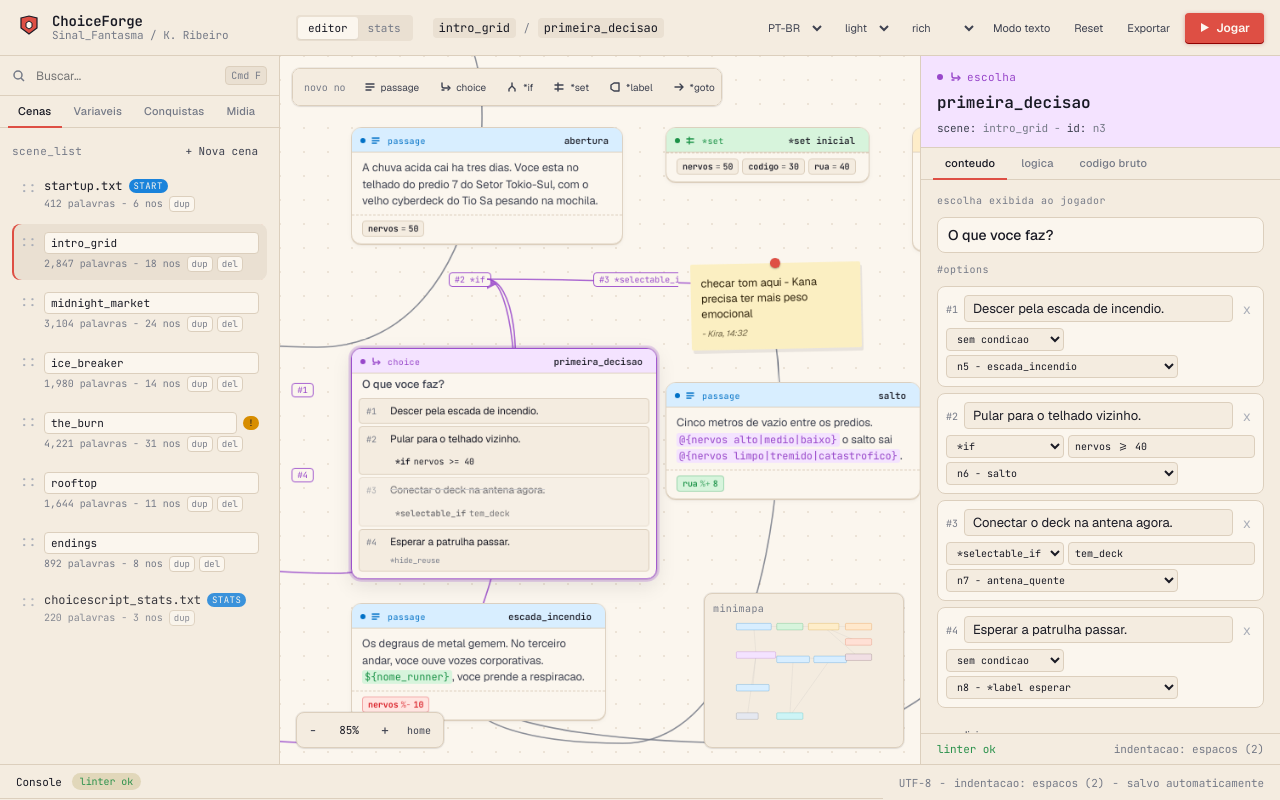
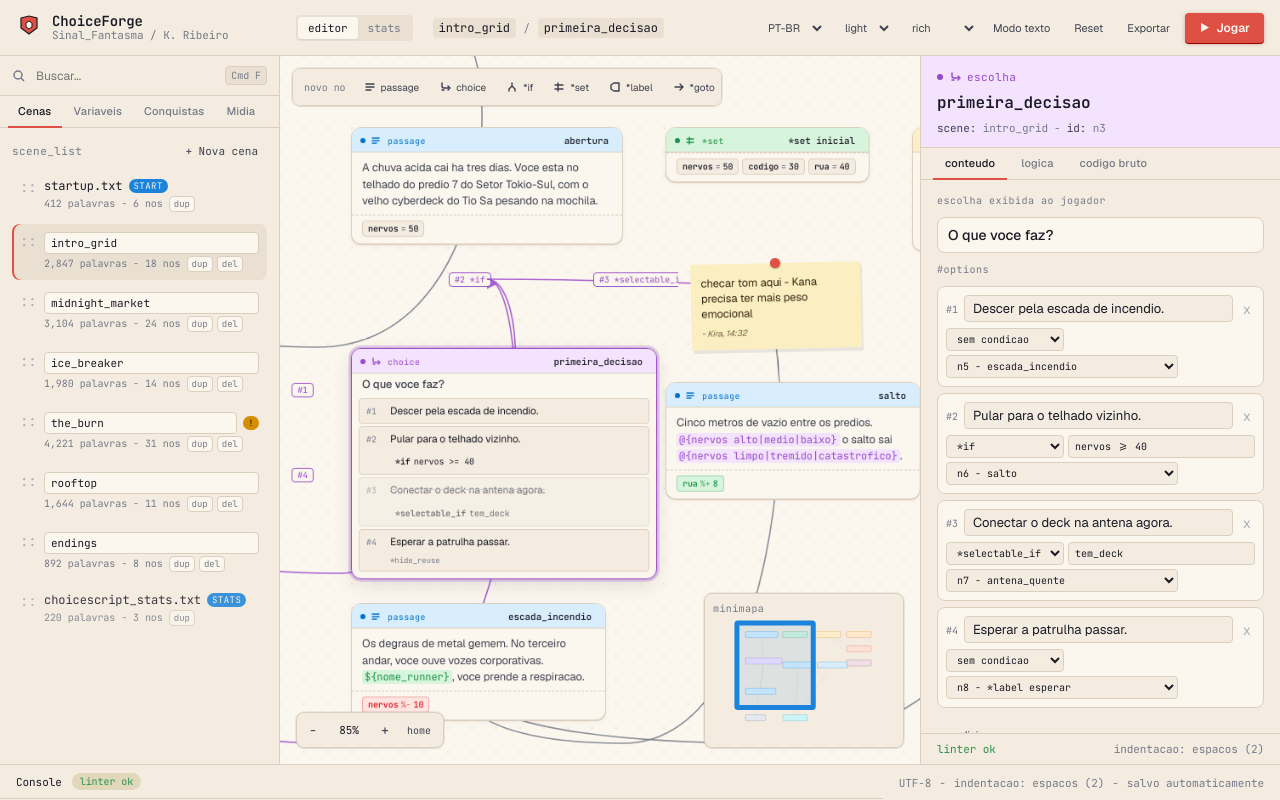
Before and after one commit to viniman27/ChoiceForge, a React (Vite) app: page / in a window 1280 px wide. Built offline with nearby package versions, Linux system fonts and the light colour scheme.

Commit message:
Improve graph panning and minimap

```diff
--- a/src/components/GraphCanvas.tsx
+++ b/src/components/GraphCanvas.tsx
@@ -1,4 +1,4 @@
-import { useEffect, useState } from "react";
+import { useEffect, useRef, useState } from "react";
 import type { ChoiceForgeProject, Density, I18nLabels, NodeType } from "../domain/types";
 import { NodeCard, NodeIcon, typeColors } from "./NodeCard";
 
@@ -20,10 +20,23 @@ interface GraphCanvasProps {
 const creatableNodeTypes: NodeType[] = ["passage", "choice", "if", "set", "label", "goto", "goto_scene", "gosub", "checkpoint", "ending"];
 
 export function GraphCanvas({ data, density, labels, selectedId, setSelectedId, onMoveNode, onAddNode, onDeleteNode, pan, onPan, zoom, setZoom }: GraphCanvasProps) {
+  const canvasRef = useRef<HTMLDivElement | null>(null);
   const [drag, setDrag] = useState<{ nodeId: string; startX: number; startY: number; origX: number; origY: number } | null>(null);
   const [panning, setPanning] = useState<{ startX: number; startY: number; origX: number; origY: number } | null>(null);
+  const [viewport, setViewport] = useState({ width: 1000, height: 700 });
   const [space, setSpace] = useState(false);
   const errorNodeIds = new Set(data.lints.filter((lint) => lint.level === "error" && lint.node).map((lint) => lint.node));
+
+  useEffect(() => {
+    const element = canvasRef.current;
+    if (!element) return;
+
+    const updateViewport = () => setViewport({ width: element.clientWidth, height: element.clientHeight });
+    updateViewport();
+    const observer = new ResizeObserver(updateViewport);
+    observer.observe(element);
+    return () => observer.disconnect();
+  }, []);
 
   useEffect(() => {
     const keyDown = (event: KeyboardEvent) => {
@@ -72,18 +85,32 @@ export function GraphCanvas({ data, density, labels, selectedId, setSelectedId,
 
   return (
     <div
+      ref={canvasRef}
       className="canvas-wrap"
       onWheel={(event) => {
-        if (!event.ctrlKey && !event.metaKey) return;
         event.preventDefault();
-        setZoom((current) => Math.max(0.4, Math.min(1.6, current - event.deltaY * 0.0015)));
+        if (event.ctrlKey || event.metaKey) {
+          const rect = event.currentTarget.getBoundingClientRect();
+          const pointer = { x: event.clientX - rect.left, y: event.clientY - rect.top };
+          setZoom((current) => {
+            const next = Math.max(0.25, Math.min(2.5, current - event.deltaY * 0.0015));
+            const worldX = (pointer.x - pan.x) / current;
+            const worldY = (pointer.y - pan.y) / current;
+            onPan({ x: pointer.x - worldX * next, y: pointer.y - worldY * next });
+            return next;
+          });
+          return;
+        }
+        onPan({ x: pan.x - event.deltaX, y: pan.y - event.deltaY });
       }}
       onPointerDown={(event) => {
-        if (event.target !== event.currentTarget && !(event.target as HTMLElement).classList.contains("canvas-grid")) return;
+        if (!isCanvasPanTarget(event.target)) return;
         setSelectedId(null);
-        if (space || event.button === 1) setPanning({ startX: event.clientX, startY: event.clientY, origX: pan.x, origY: pan.y });
+        if (event.button === 0 || event.button === 1 || space) {
+          setPanning({ startX: event.clientX, startY: event.clientY, origX: pan.x, origY: pan.y });
+        }
       }}
-      style={{ cursor: space ? (panning ? "grabbing" : "grab") : "default" }}
+      style={{ cursor: panning ? "grabbing" : "grab" }}
     >
       <div className="canvas-grid" />
       <div className="canvas-toolbar">
@@ -161,12 +188,12 @@ export function GraphCanvas({ data, density, labels, selectedId, setSelectedId,
       </div>
 
       <div className="zoom-controls">
-        <button onClick={() => setZoom((current) => Math.max(0.4, current - 0.1))}>-</button>
+        <button onClick={() => setZoom((current) => Math.max(0.25, current - 0.1))}>-</button>
         <span>{Math.round(zoom * 100)}%</span>
-        <button onClick={() => setZoom((current) => Math.min(1.6, current + 0.1))}>+</button>
+        <button onClick={() => setZoom((current) => Math.min(2.5, current + 0.1))}>+</button>
         <button onClick={() => setZoom(1)} className="zoom-reset">home</button>
       </div>
-      <Minimap data={data} />
+      <Minimap data={data} pan={pan} zoom={zoom} viewport={viewport} onPan={onPan} />
     </div>
   );
 }
@@ -174,6 +201,11 @@ export function GraphCanvas({ data, density, labels, selectedId, setSelectedId,
 function isTypingTarget(target: EventTarget | null): boolean {
   if (!(target instanceof HTMLElement)) return false;
   return Boolean(target.closest("input, textarea, select, [contenteditable='true']"));
+}
+
+function isCanvasPanTarget(target: EventTarget | null): boolean {
+  if (!(target instanceof HTMLElement)) return false;
+  return !target.closest(".node, .canvas-toolbar, .zoom-controls, .minimap, .sticky-note, .region, button, input, textarea, select");
 }
 
 function estimateNodeHeight(project: ChoiceForgeProject, nodeId: string, density: Density) {
@@ -205,15 +237,48 @@ function edgePath(project: ChoiceForgeProject, from: string, to: string, density
   return { d: `M ${x1} ${y1} C ${cx} ${y1}, ${cx} ${y2}, ${x2} ${y2}`, x1, y1, x2, y2 };
 }
 
-function Minimap({ data }: { data: ChoiceForgeProject }) {
-  const minX = Math.min(...data.nodes.map((node) => node.x)) - 40;
-  const minY = Math.min(...data.nodes.map((node) => node.y)) - 40;
-  const maxX = Math.max(...data.nodes.map((node) => node.x + node.w)) + 40;
-  const maxY = Math.max(...data.nodes.map((node) => node.y + 200)) + 40;
+function Minimap({
+  data,
+  pan,
+  zoom,
+  viewport,
+  onPan,
+}: {
+  data: ChoiceForgeProject;
+  pan: { x: number; y: number };
+  zoom: number;
+  viewport: { width: number; height: number };
+  onPan: (pan: { x: number; y: number }) => void;
+}) {
+  const visibleRect = {
+    x: -pan.x / zoom,
+    y: -pan.y / zoom,
+    width: viewport.width / zoom,
+    height: viewport.height / zoom,
+  };
+  const minX = Math.min(...data.nodes.map((node) => node.x), visibleRect.x) - 40;
+  const minY = Math.min(...data.nodes.map((node) => node.y), visibleRect.y) - 40;
+  const maxX = Math.max(...data.nodes.map((node) => node.x + node.w), visibleRect.x + visibleRect.width) + 40;
+  const maxY = Math.max(...data.nodes.map((node) => node.y + 200), visibleRect.y + visibleRect.height) + 40;
+  const viewBox = { x: minX, y: minY, width: maxX - minX, height: maxY - minY };
+
+  const centerOnPointer = (event: React.PointerEvent<SVGSVGElement>) => {
+    const rect = event.currentTarget.getBoundingClientRect();
+    const x = viewBox.x + ((event.clientX - rect.left) / rect.width) * viewBox.width;
+    const y = viewBox.y + ((event.clientY - rect.top) / rect.height) * viewBox.height;
+    onPan({ x: viewport.width / 2 - x * zoom, y: viewport.height / 2 - y * zoom });
+  };
+
   return (
     <div className="minimap">
       <div className="minimap-label">minimapa</div>
-      <svg viewBox={`${minX} ${minY} ${maxX - minX} ${maxY - minY}`} preserveAspectRatio="xMidYMid meet" width="180" height="120">
+      <svg
+        viewBox={`${viewBox.x} ${viewBox.y} ${viewBox.width} ${viewBox.height}`}
+        preserveAspectRatio="xMidYMid meet"
+        width="180"
+        height="120"
+        onPointerDown={centerOnPointer}
+      >
         {data.edges.map((edge, index) => {
           const from = data.nodes.find((node) => node.id === edge.from);
           const to = data.nodes.find((node) => node.id === edge.to);
@@ -224,6 +289,14 @@ function Minimap({ data }: { data: ChoiceForgeProject }) {
           const color = typeColors[node.type];
           return <rect key={node.id} x={node.x} y={node.y} width={node.w} height="60" rx="8" fill={color.tint} stroke={color.dot} strokeWidth="2" />;
         })}
+        <rect
+          className="minimap-viewport"
+          x={visibleRect.x}
+          y={visibleRect.y}
+          width={visibleRect.width}
+          height={visibleRect.height}
+          rx="10"
+        />
       </svg>
     </div>
   );
--- a/styles.css
+++ b/styles.css
@@ -479,7 +479,14 @@ input, select, textarea { font-family: inherit; color: inherit; }
   border-radius: var(--r-2); box-shadow: var(--shadow-1);
 }
 .minimap-label { font-family: var(--ff-mono); font-size: 10px; color: var(--ink-mute); margin-bottom: 4px; text-transform: lowercase; letter-spacing: 0.04em; }
-.minimap svg { display: block; width: 100%; }
+.minimap svg { display: block; width: 100%; cursor: crosshair; }
+.minimap-viewport {
+  fill: color-mix(in oklch, var(--accent-2) 10%, transparent);
+  stroke: var(--accent-2);
+  stroke-width: 5;
+  vector-effect: non-scaling-stroke;
+  pointer-events: none;
+}
 
 /* Sticky note */
 .sticky-note {
```
